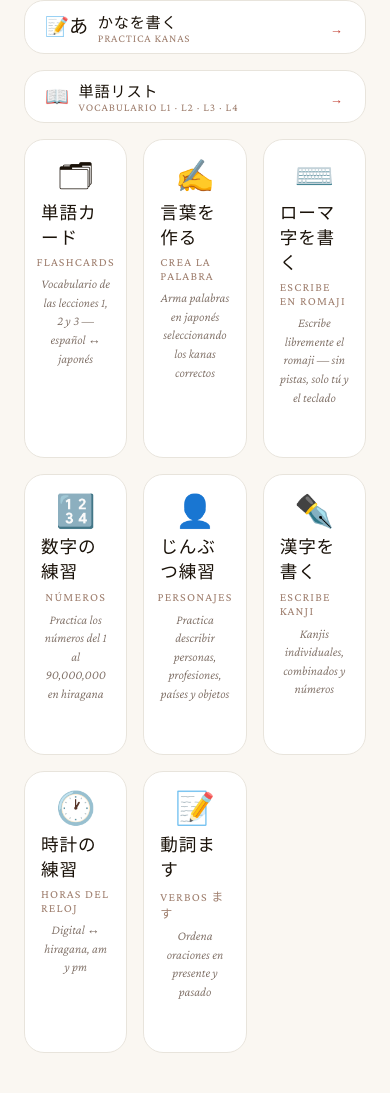
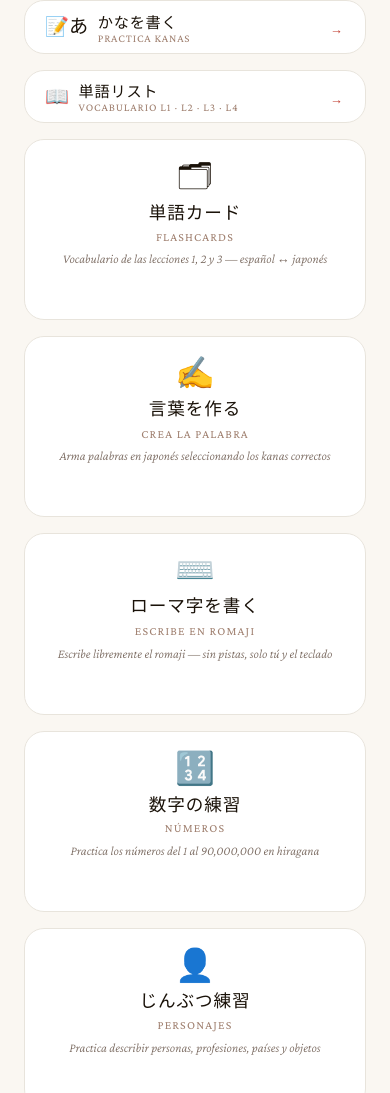
Before and after one commit to Ferdi-ferr/NihongoConFerdi, a plain HTML site: page index.html in a window 390 px wide. Shown: the part 1019-2112 px from the top of the page. Drawn offline with nearby package versions, Linux system fonts and the light colour scheme.

Commit message:
Add files via upload

```diff
--- a/index.html
+++ b/index.html
@@ -150,6 +150,20 @@
   display:grid;
   grid-template-columns:repeat(3,1fr);
   gap:1rem;
+}
+@media(max-width:600px){
+  .cards-grid{grid-template-columns:1fr;}
+  .app-card{
+    flex-direction:row;
+    align-items:center;
+    gap:1rem;
+    padding:1rem 1.25rem;
+  }
+  .card-icon{font-size:1.6rem;flex-shrink:0}
+  .card-jp{font-size:1rem;text-align:left}
+  .card-es{font-size:.72rem;text-align:left}
+  .card-desc{font-size:.78rem;text-align:left}
+  .card-arrow{display:block;margin-left:auto;opacity:1;transform:none;font-size:.85rem;color:#c0392b}
 }
 
 .app-card{
```
